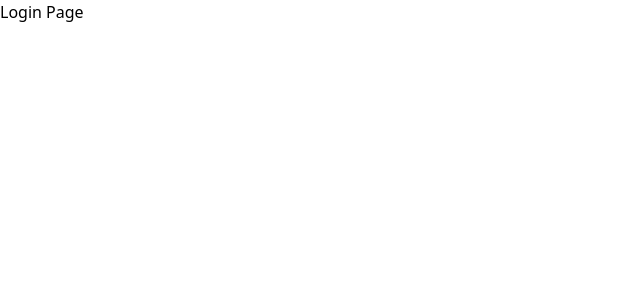
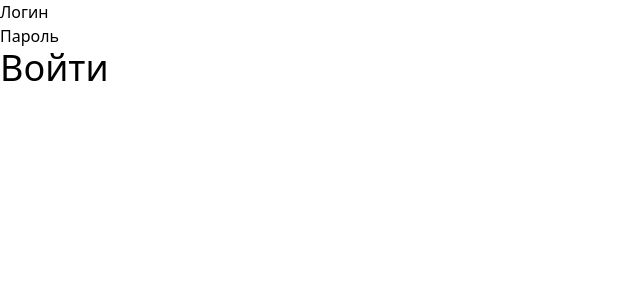
Before and after one commit to AndreyGudin/simple-hotel-check, a React (Vite) app: page / in a window 1280 px wide. Shown: the top 300 px of the page, without its empty margins (0-640 px from the left). Built offline with nearby package versions, Linux system fonts and the light colour scheme.

Commit message:
feat: add login form

```diff
--- /dev/null
+++ b/src/entities/LoginForm/index.ts
@@ -0,0 +1,2 @@
+//
+export { LoginForm } from './ui/LoginForm';
--- /dev/null
+++ b/src/entities/LoginForm/ui/LoginForm.tsx
@@ -0,0 +1,19 @@
+import type { FC } from 'react';
+import { Button } from '../../../shared/ui/Button/Button';
+import { Input } from '../../../shared/ui/Input/Input';
+
+interface LoginFormProps {
+  className?: string;
+}
+
+export const LoginForm: FC<LoginFormProps> = ({
+  className = ''
+}: LoginFormProps) => {
+  return (
+    <div className={`${className}`}>
+      <Input title="Логин" name="user" />
+      <Input title="Пароль" type={'password'} name="password" />
+      <Button>Войти</Button>
+    </div>
+  );
+};
--- a/src/pages/LoginPage/ui/LoginPage.tsx
+++ b/src/pages/LoginPage/ui/LoginPage.tsx
@@ -1,5 +1,10 @@
 import type { FC } from 'react';
+import { LoginForm } from '../../../entities/LoginForm';
 
 export const LoginPage: FC = () => {
-  return <>Login Page</>;
+  return (
+    <div>
+      <LoginForm />
+    </div>
+  );
 };
--- a/src/shared/ui/Input/Input.tsx
+++ b/src/shared/ui/Input/Input.tsx
@@ -6,19 +6,27 @@ export enum InputTheme {
 
 export interface InputProps extends InputHTMLAttributes<HTMLInputElement> {
   theme?: InputTheme;
+  title: string;
 }
 
 export const Input: FC<InputProps> = (props: InputProps) => {
-  const { theme = InputTheme.PRIMARY, type = 'text', ...otherProps } = props;
+  const {
+    theme = InputTheme.PRIMARY,
+    name,
+    type = 'text',
+    title,
+    ...otherProps
+  } = props;
   return (
-    <>
+    <div>
+      <label htmlFor={name}>{title}</label>
       <input
         type={type}
-        name="user"
-        id="user"
+        name={name}
+        id={name}
         className={`${theme}`}
         {...otherProps}
       />
-    </>
+    </div>
   );
 };
```
